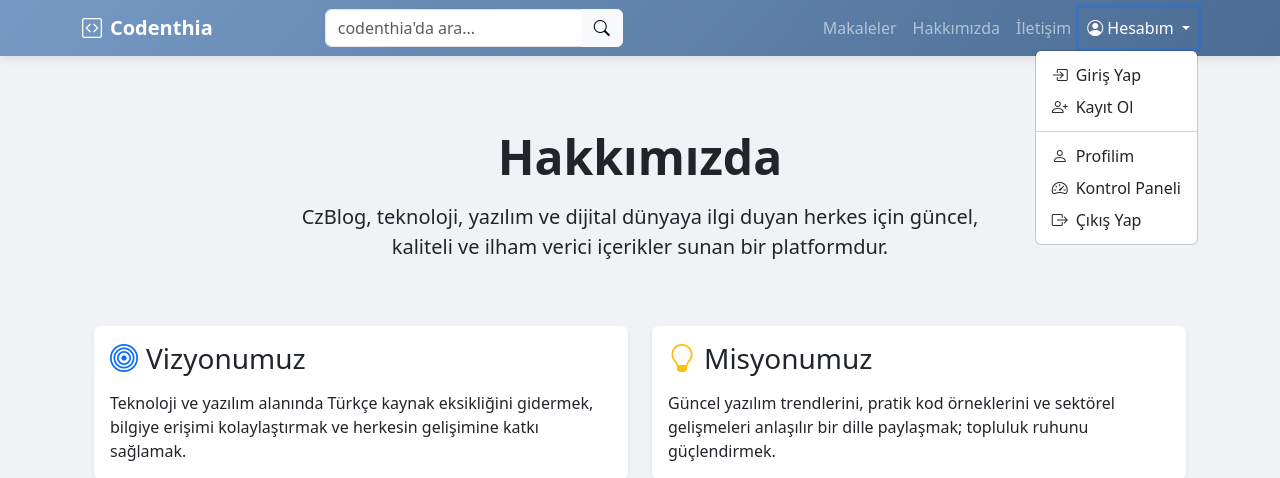
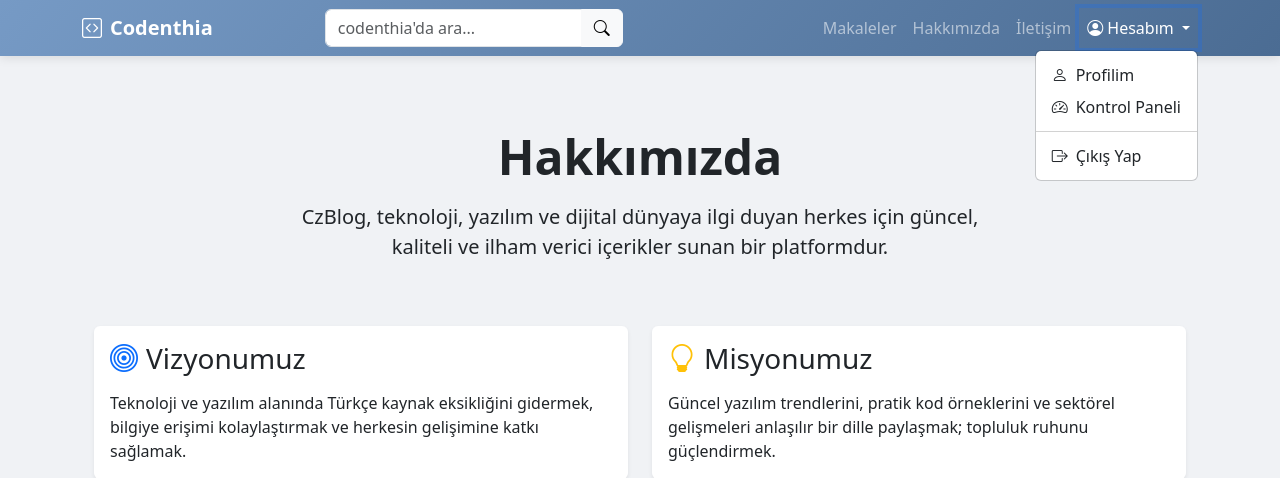
Before and after one commit to Erkan3034/Django, a Django app: page /about/ in a window 1280 px wide, after a click on "Hesabım". Shown: the top 478 px of the page. Run offline with Django 5.2, Linux system fonts and the light colour scheme; a user stored in the database is signed in; some libraries are stand-ins or nearby versions.

Commit message:
Add dashboard view and update URL routing; enhance navbar for authenticated users with improved dropdown structure.

```diff
--- a/article/urls.py
+++ b/article/urls.py
@@ -9,4 +9,5 @@ app_name = "article"
 urlpatterns = [
     path('create/', views.index, name="index"),
     path('', views.articles, name="articles"), # Bu kod, makaleler sayfasını temsil eder ve articles fonksiyonunu çağırır
+    path('dashboard/', views.dashboard, name="dashboard"), # Bu kod, kontrol paneli sayfasını temsil eder ve dashboard fonksiyonunu çağırır
 ]
--- a/article/views.py
+++ b/article/views.py
@@ -26,4 +26,5 @@ def articles(request): # Bu kod, makaleler sayfasını temsil eder ve articles f
     return render(request, 'articles.html')
 
 def dashboard(request): # Bu kod, kontrol paneli sayfasını temsil eder ve dashboard fonksiyonunu çağırır
+
     return render(request, 'dashboard.html')
--- a/templates/includes/navbar.html
+++ b/templates/includes/navbar.html
@@ -44,14 +44,16 @@
                         <i class="bi bi-person-circle me-1"></i>Hesabım
                     </a>
                     <ul class="dropdown-menu dropdown-menu-end" aria-labelledby="userDropdown">
-                        <li><a class="dropdown-item" href="/user/login"><i class="bi bi-box-arrow-in-right me-2"></i>Giriş Yap</a></li>
-                        <li><a class="dropdown-item" href="/user/register"><i class="bi bi-person-plus me-2"></i>Kayıt Ol</a></li>
-                        <li><hr class="dropdown-divider"></li>
-                        {% if request.user.is_authenticated %} <!-- Giriş yapmışsa -->
-                        <li><a class="dropdown-item" href="/profil"><i class="bi bi-person me-2"></i>Profilim</a></li>
-                        <li><a class="dropdown-item" href="/articles/dashboard"><i class="bi bi-speedometer2 me-2"></i>Kontrol Paneli</a></li>
-                        <li><a class="dropdown-item" href="/user/logout"><i class="bi bi-box-arrow-right me-2"></i>Çıkış Yap</a></li>
+                        {% if request.user.is_authenticated %}
+                            <!-- Giriş yapmış kullanıcılar için menü -->
+                            <li><a class="dropdown-item" href="/profil"><i class="bi bi-person me-2"></i>Profilim</a></li>
+                            <li><a class="dropdown-item" href="/articles/dashboard"><i class="bi bi-speedometer2 me-2"></i>Kontrol Paneli</a></li>
+                            <li><hr class="dropdown-divider"></li>
+                            <li><a class="dropdown-item" href="/user/logout"><i class="bi bi-box-arrow-right me-2"></i>Çıkış Yap</a></li>
                         {% else %}
+                            <!-- Giriş yapmamış kullanıcılar için menü -->
+                            <li><a class="dropdown-item" href="/user/login"><i class="bi bi-box-arrow-in-right me-2"></i>Giriş Yap</a></li>
+                            <li><a class="dropdown-item" href="/user/register"><i class="bi bi-person-plus me-2"></i>Kayıt Ol</a></li>
                         {% endif %}
                     </ul>
                 </li>
```
Also changed, not shown: db.sqlite3, templates/dasboard.html (added).
